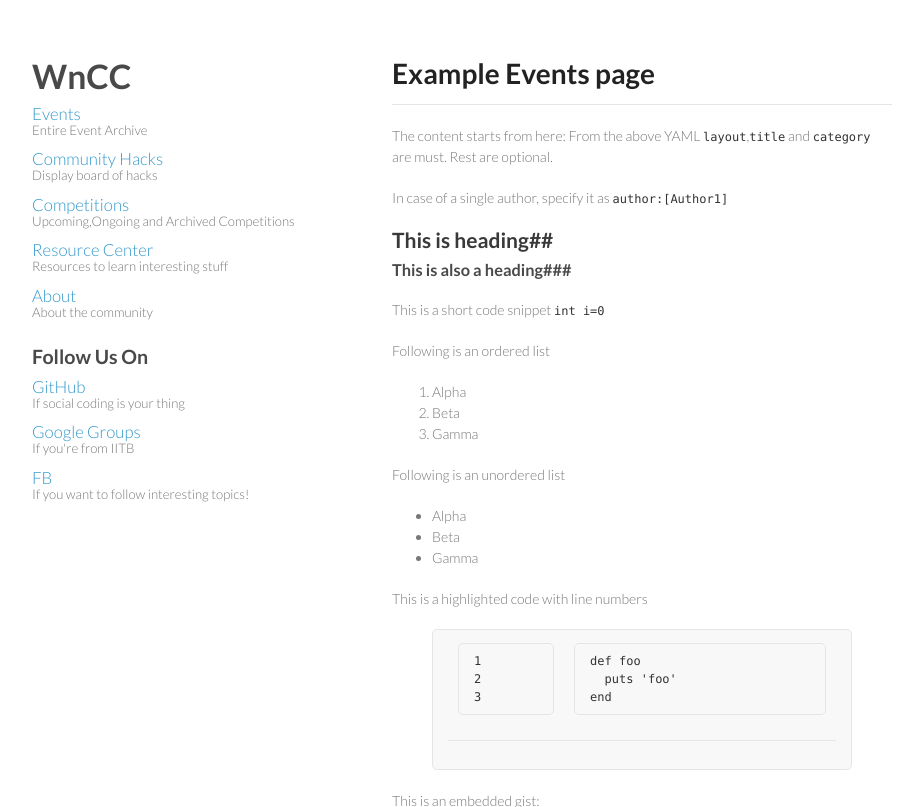
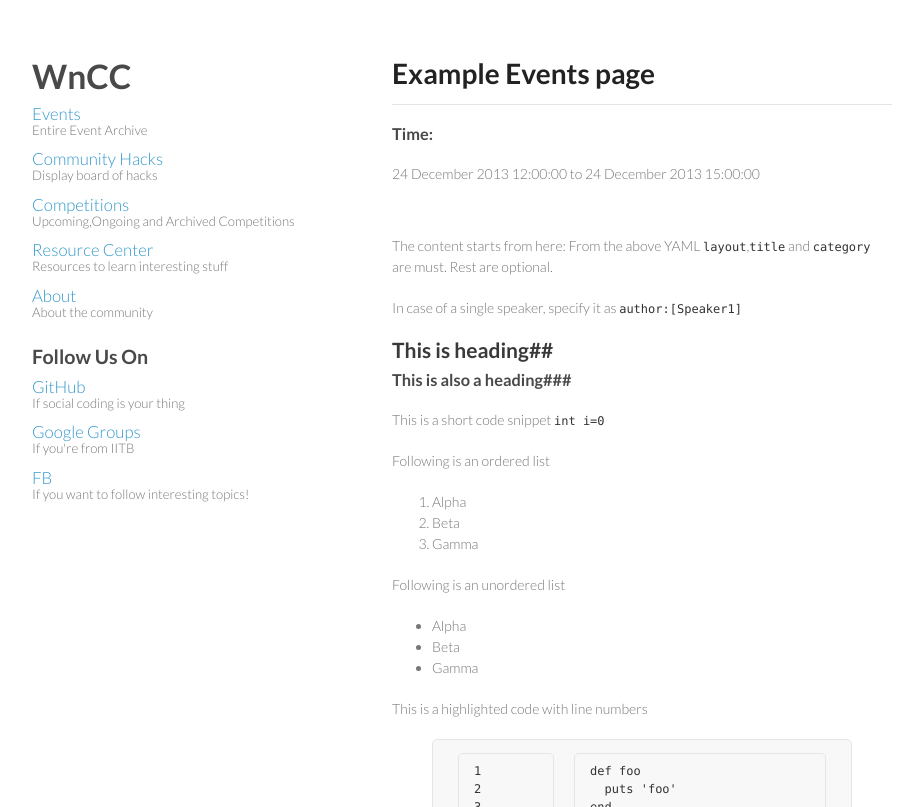
Before and after one commit to wncc/wncc.github.io, a Jekyll site: the page built from events/_posts/2013-12-12-example-event.markdown, in a window 1280 px wide and 1296 px high, cut to the strip 0-807 px from the top of the window. Shown: the whole strip, without its empty margins (178-1079 px from the left). Built offline with Jekyll 4.4.1, drawn with Linux system fonts in a browser that asks for light colours; nearby versions of some CDN libraries; Markdown is read by kramdown in place of the engine named in the settings; comment, search, counter and statistics services are not loaded.

Commit message:
Fix layout in example

```diff
--- a/events/_posts/2013-12-12-example-event.markdown
+++ b/events/_posts/2013-12-12-example-event.markdown
@@ -10,7 +10,7 @@
 The content starts from here:
 From the above YAML `layout`,`title` and `category` are must. Rest are optional.
 
-In case of a single author, specify it as `author:[Author1]`
+In case of a single speaker, specify it as `author:[Speaker1]`
 
 ##This is heading##
 ###This is also a heading###
```
Also changed, not shown: other parts of events/_posts/2013-12-12-example-event.markdown (+1 -1 lines).
